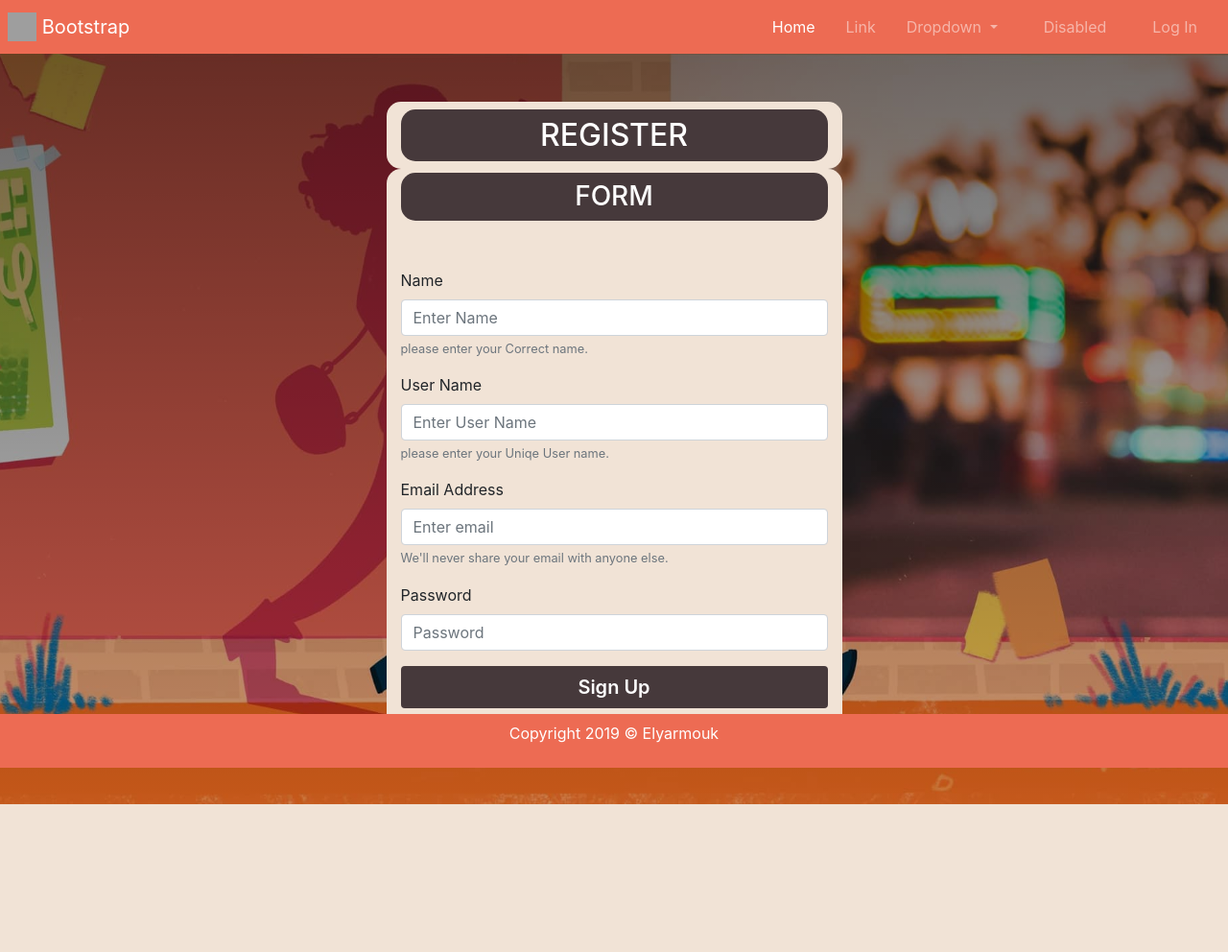
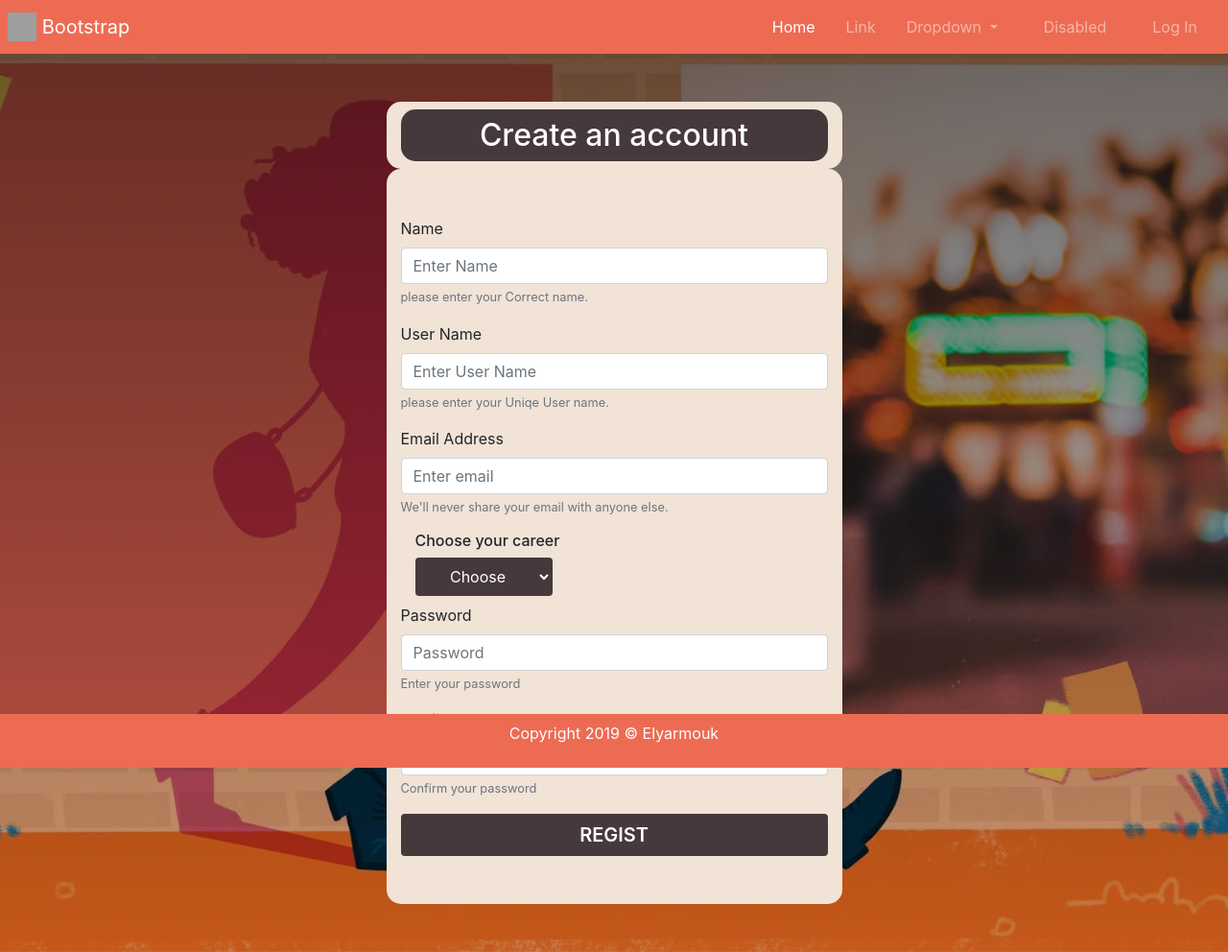
Before and after one commit to AbdulRahmanAbouzaid/talents-website, a PHP site: template views/register.view.php in a window 1280 px wide. Shown: the whole page at 96% size. Before the commit the page ends 838 px from the top, so only its background shows below. Run offline with PHP 8.4, Linux system fonts and the light colour scheme; the template is opened without the code that fills it, so the values that code supplies are empty; grey boxes are pictures that could not be loaded.

Commit message:
add user types to register

```diff
--- a/public/css/style.css
+++ b/public/css/style.css
@@ -17,6 +17,14 @@
   color: red !important;
 }
 
+.right {
+  color: green !important ;
+}
+
+.displayNO {
+  display: none;
+}
+
 /* #profileImage {
   margin: 0 !imprtant;
   vertical-align: middle !important;
@@ -33,7 +41,7 @@
 
 #layer {
   background: linear-gradient(rgba(0, 0, 0, 0.6), rgba(0, 0, 0, 0.2)),
-    url("/public/img/bg2.jpg") center / cover repeat;
+    url("../img/bg2.jpg") center / cover repeat;
 }
 
 @media only screen and (min-width: 375px) {
@@ -74,10 +82,10 @@
 }
 
 .br-15 {
-  border-radius: 15px
+  border-radius: 15px;
 }
 
 .font-design {
   font-size: 20px;
-  font-weight:600
+  font-weight: 600;
 }
--- a/public/js/validation.js
+++ b/public/js/validation.js
@@ -8,9 +8,10 @@
 document
   .getElementById("submit-btn")
   .addEventListener("click", function(event) {
-    event.preventDefault();
+    //event.preventDefault();
   });
 
+// Name Validation
 function nameV() {
   if (name.value == null || name.value == "" || name.value.length < 5) {
     document.querySelector("#nameHelp").textContent =
@@ -25,17 +26,16 @@
   document.querySelector("#nameHelp").classList.remove("important");
 }
 
+// Username Validation
 function userV() {
-  for (var i = 0; i < userName.value.length; i++) {
-    if (
-      !(userName.value.charAt(i) >= "0" && userName.value.charAt(i) <= "9") ||
-      (userName.value.charAt(i) >= "a" && userName.value.charAt(i) <= "z") ||
-      (userName.value.charAt(i) >= "A" && userName.value.charAt(i) <= "Z")
-    ) {
-      document.querySelector("#userNameHelp").textContent =
-        "username must be made of characters and numbers only";
-      document.querySelector("#userNameHelp").classList.add("important");
-    }
+  if (userName.value == "" || userName.value == null) {
+    document.querySelector("#userNameHelp").textContent =
+      "please enter your User name.";
+    document.querySelector("#userNameHelp").classList.add("important");
+  } else if (userName.value.length < 5 || userName.value.length > 15) {
+    document.querySelector("#userNameHelp").textContent =
+      "User name min 5 charachter , max 15 charachter";
+    document.querySelector("#userNameHelp").classList.add("important");
   }
 }
 
@@ -44,3 +44,114 @@
     "please enter your Uniqe User name.";
   document.querySelector("#userNameHelp").classList.remove("important");
 }
+
+//Email Validation
+function validateEmail(email2) {
+  var re = /^(([^<>()[\]\\.,;:\s@\"]+(\.[^<>()[\]\\.,;:\s@\"]+)*)|(\".+\"))@((\[[0-9]{1,3}\.[0-9]{1,3}\.[0-9]{1,3}\.[0-9]{1,3}\])|(([a-zA-Z\-0-9]+\.)+[a-zA-Z]{2,}))$/;
+  return re.test(email2);
+}
+
+function emailV() {
+  var result = document.querySelector("#emailHelp");
+  var email2 = email.value;
+
+  if (validateEmail(email2)) {
+    result.textContent = ` ${email2}  is valid :)`;
+    result.classList.add("right");
+  } else {
+    result.textContent = `${email2}  is not valid :(`;
+    result.classList.add("important");
+  }
+  return false;
+}
+
+function defultemail() {
+  document.querySelector("#emailHelp").textContent =
+    "We'll never share your email with anyone else.";
+  document.querySelector("#emailHelp").classList.remove("important", "right");
+}
+
+//Password Validation
+
+let password2 = password.value;
+let userName2 = userName.value
+let confirmPassword2 = confirmPassword.value
+
+function passwordV() {
+  let re1 = /[0-9]/;
+      re2 = /[a-z]/;
+      re3 = /[A-Z]/;
+
+
+  if (password.value == null || password.value =="") {
+    document.querySelector("#passwordHelp").textContent =
+      "Error: Password must be rigtten!";
+    document.querySelector("#passwordHelp").classList.add("important");
+  }
+  else if (password.value.length < 6) {
+    document.querySelector("#passwordHelp").textContent =
+      "Error: Password must contain at least six characters!";
+    document.querySelector("#passwordHelp").classList.add("important");
+  }
+  else if (password.value == userName2) {
+    document.querySelector("#passwordHelp").textContent =
+      "Error: Password must be different from Username!";
+    document.querySelector("#passwordHelp").classList.add("important");
+  }
+  else if (!re1.test(password.value)) {
+    document.querySelector("#passwordHelp").textContent =
+      "Error: password must contain at least one number (0-9)!";
+    document.querySelector("#passwordHelp").classList.add("important");
+  }
+  else if (!re2.test(password.value)) {
+    document.querySelector("#passwordHelp").textContent =
+      "Error: password must contain at least one lowercase letter (a-z)!";
+    document.querySelector("#passwordHelp").classList.add("important");
+  }
+  else if (!re3.test(password.value)) {
+    document.querySelector("#passwordHelp").textContent =
+      "Error: password must contain at least one uppercase letter (A-Z)!";
+    document.querySelector("#passwordHelp").classList.add("important");
+  }
+}
+
+function defultpassword() {
+  document.querySelector("#passwordHelp").textContent =
+    "Enter your password";
+  document.querySelector("#passwordHelp").classList.remove("important");
+}
+
+
+function passwordVC(){
+  if (confirmPassword2 == password2 ){
+    document.querySelector("#passwordConfirmHelp").textContent =
+      "Thanks for confirming your password";
+    document.querySelector("#passwordConfirmHelp").classList.add("right")
+    } else if (!confirmPassword2 == password2 ) {
+    document.querySelector("#passwordConfirmHelp").textContent =
+      "Must be the same password";
+    document.querySelector("#passwordConfirmHelp").classList.add("important")
+  }
+}
+
+function defultpasswordC() {
+  document.querySelector("#passwordConfirmHelp").textContent =
+    "Confirm your password";
+  document.querySelector("#passwordConfirmHelp").classList.remove("important");
+}
+
+//Talend Drop Down
+function talendM() {
+  let mmm = document.getElementById('careerM')
+  let a = mmm.selectedIndex
+
+  let bbb = document.getElementById('talendMenue')
+
+  if (mmm.options[a].value==2){
+    bbb.classList.remove("displayNO");
+
+  }
+  else if (mmm.options[a].value == 1||mmm.options[a].value == 3 || mmm.options[a].value== 4){
+    bbb.classList.add("displayNO");
+  }
+}
--- a/views/layout/footer.view.php
+++ b/views/layout/footer.view.php
@@ -14,5 +14,6 @@
     <script src="/public/js/jquery.js"></script>
     <script src="/public/js/popper.min.js"></script>
     <script src="/public/js/bootstrap.min.js"></script>
+    <script src="/public/js/validation.js"></script>
   </body>
 </html>
--- a/views/register.view.php
+++ b/views/register.view.php
@@ -11,17 +11,12 @@
         <h2
           class="text-center bg-dim-gray  badge-dark text-white py-2 mt-2 br-15"
         >
-              REGISTER
+          Create an account
         </h2>
       </div>
     </div>
     <div class="row">
       <div class="col-md-5 bg-beige br-15 mx-auto">
-            <h3
-              class="text-center  bg-dim-gray badge-dark text-white mt-1 py-2 br-15 "
-            >
-              FORM
-            </h3>
         <form id="form" method="POST" action="/register">
           <div class="form-group ">
             <label for="exampleInputEmail1">Name</label>
@@ -66,13 +61,59 @@
               name="email"
               aria-describedby="emailHelp"
               placeholder="Enter email"
+              onfocusout="emailV()"
+              onfocusin="defultemail()"
             />
             <small id="emailHelp" class="form-text text-muted"
               >We'll never share your email with anyone else.</small
             >
           </div>
 
-              <div class="form-group ">
+          <div class="container">
+            <div class="row">
+              <div class="col-md-6 ">
+                <h6>Choose your career</h6>
+                <select
+                  class="btn bg-dim-gray py-2 text-white"
+                  id="careerM"
+                  onchange="talendM()"
+                  name="user_type"
+                >
+                  <option value="1">Choose</option>
+                  <option value="2">Talend</option>
+                  <option value="3">Organization</option>
+                  <option value="4">Vistor</option>
+                </select>
+              </div>
+
+              <div class="col-md-6  displayNO" id="talendMenue">
+                <h6>Choose your Talend</h6>
+                <div class="dropdown " >
+                  <button
+                    class="btn dropdown-toggle bg-dim-gray text-white"
+                    type="button"
+                    id="dropdownMenuButton"
+                    data-toggle="dropdown"
+                    aria-haspopup="true"
+                    aria-expanded="false"
+                  >
+                    Career
+                  </button>
+                  <div
+                    class="dropdown-menu"
+                    aria-labelledby="dropdownMenuButton"
+                  >
+                    <?php foreach($talents as $talent) { ?>
+                      <input type="checkbox" class="ml-2" value=<?=$talent->id?> name="talent-types" />
+                      <?= $talent->name ?><br />
+                    <?php } ?>
+                  </div>
+                </div>
+              </div>
+            </div>
+          </div>
+
+          <div class="form-group mt-2">
             <label for="exampleInputPassword1">Password</label>
             <input
               type="password"
@@ -80,26 +121,35 @@
               id="password"
               name="password"
               placeholder="Password"
+              onfocusout="passwordV()"
+              onfocusin="defultpassword()"
             />
+            <small id="passwordHelp" class="form-text text-muted"
+              >Enter your password</small
+            >
           </div>
 
-              <!-- <div class="form-group ">
+          <div class="form-group ">
             <label for="exampleInputPassword1">Confirm Password</label>
             <input
               type="password"
               class="form-control"
               id="confirmPassword"
-                  name="confirmed-password"
               placeholder="Password"
+              onfocusout="passwordVC()"
+              onfocusin="defultpasswordC()"
             />
-              </div> -->
+            <small id="passwordConfirmHelp" class="form-text text-muted"
+              >Confirm your password</small
+            >
+          </div>
 
           <button
             type="submit"
             class="btn text-white btn-block bg-dim-gray font-design"
             id="submit-btn"
           >
-                Sign Up
+            REGIST
           </button>
         </form>
       </div>
@@ -107,5 +157,22 @@
   </div>
 </section>
 
+<!--
+<script>
+  $(function() {
+    $('#talents').hide();
+    $('#org-desc').hide();
+    $('#type').change(function(){
+        if($('#type').val() == 'Talented') {
+            $('#talents').show();
+        } else if($('#type').val() == 'Organization'){
+            $('#org-desc').show();
+        } else {
+          $('#talents').hide();
+          $('#org-desc').hide();
+        }
+    });
+});
+</script> -->
 
 <?php include 'layout/footer.view.php'; ?>
```
Also changed, not shown: controllers/AuthController.php (+12 -9 lines), models/TalentType.php (added, +7 -0 lines). Lines whose indentation alone changed are shown as unchanged.
